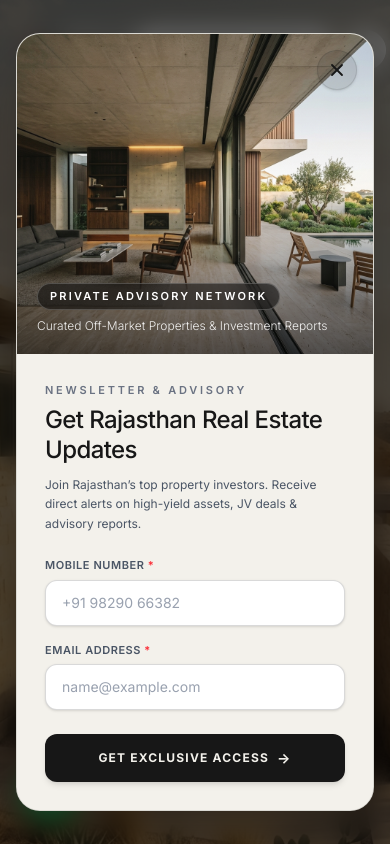
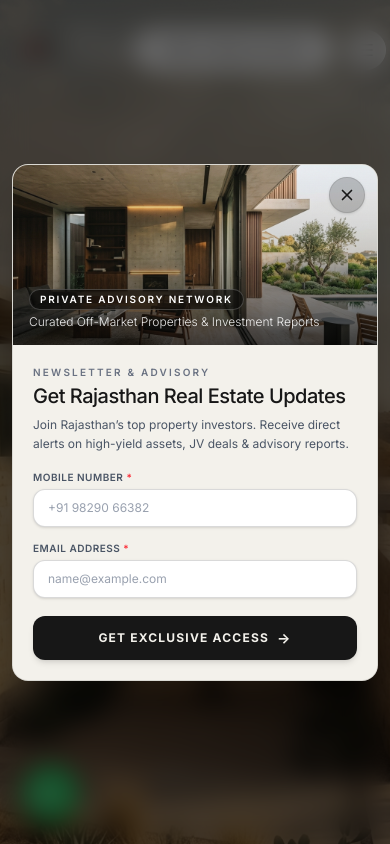
Before and after one commit to krafixtech-source/Realtychambers, a Next.js app: page / in a window 390 px wide. Shown: the top 844 px of the page. Built offline with nearby package versions, Linux system fonts and the light colour scheme.

Commit message:
fix: responsive image and container layout for mobile newsletter modal

```diff
--- a/src/components/NewsletterModal.tsx
+++ b/src/components/NewsletterModal.tsx
@@ -65,22 +65,22 @@ export default function NewsletterModal() {
   if (!isOpen) return null
 
   return (
-    <div className="fixed inset-0 z-[9999] flex items-center justify-center p-4 sm:p-6 bg-black/60 backdrop-blur-md transition-opacity duration-300">
+    <div className="fixed inset-0 z-[9999] flex items-center justify-center p-3 sm:p-6 bg-black/60 backdrop-blur-md transition-opacity duration-300">
 
-      {/* Expanded Larger Modal Container (max-w-[900px]) with Light Cream Background */}
+      {/* Responsive Modal Container (max-w-[900px]) with Cream Background */}
       <div
-        className="relative w-full max-w-[900px] bg-[#F3F1EB] text-[#171717] rounded-3xl overflow-hidden shadow-2xl border border-black/10 flex flex-col md:flex-row transform transition-all duration-300 animate-in fade-in zoom-in-95"
+        className="relative w-full max-w-[900px] max-h-[90vh] overflow-y-auto bg-[#F3F1EB] text-[#171717] rounded-2xl sm:rounded-3xl shadow-2xl border border-black/10 flex flex-col md:flex-row transform transition-all duration-300 animate-in fade-in zoom-in-95"
         onClick={(e) => e.stopPropagation()}
       >
         {/* Cut / Close Button */}
         <button
           onClick={handleClose}
           aria-label="Close modal"
-          className="absolute top-4 right-4 z-30 w-10 h-10 flex items-center justify-center rounded-full bg-black/10 text-[#171717] hover:bg-black/20 border border-black/10 transition-all cursor-pointer group shadow-sm"
+          className="absolute top-3 right-3 sm:top-4 sm:right-4 z-30 w-9 h-9 sm:w-10 sm:h-10 flex items-center justify-center rounded-full bg-black/20 md:bg-black/10 text-[#171717] hover:bg-black/30 border border-black/10 transition-all cursor-pointer group shadow-sm"
         >
           <svg
-            width="20"
-            height="20"
+            width="18"
+            height="18"
             viewBox="0 0 24 24"
             fill="none"
             stroke="currentColor"
@@ -94,20 +94,21 @@ export default function NewsletterModal() {
           </svg>
         </button>
 
-        {/* Left Side Light-Colored Image Visual Banner */}
-        <div className="relative w-full md:w-5/12 h-56 md:h-auto min-h-[320px] overflow-hidden bg-[#E8E5DC]">
+        {/* Top/Left Light-Colored Image Visual Banner - Visible & Responsive on Mobile */}
+        <div className="relative w-full md:w-5/12 h-44 sm:h-52 md:h-auto min-h-[180px] sm:min-h-[220px] md:min-h-[360px] overflow-hidden bg-[#E8E5DC]">
           <Image
             src="/images/project_residence.png"
             alt="Realty Chamber Rajasthan Advisory"
             fill
+            sizes="(max-width: 768px) 100vw, 45vw"
             className="object-cover opacity-95 scale-105 hover:scale-100 transition-transform duration-700"
             priority
           />
           {/* Soft Vignette Overlay keeping image light and vibrant */}
-          <div className="absolute inset-0 bg-gradient-to-t from-black/60 via-transparent to-black/10" />
+          <div className="absolute inset-0 bg-gradient-to-t from-black/70 via-black/20 to-transparent md:from-black/60 md:to-black/10" />
 
-          <div className="absolute bottom-5 left-5 right-5 z-10">
-            <span className="text-[11px] uppercase tracking-[0.2em] font-semibold text-white bg-black/50 backdrop-blur-md px-3 py-1 rounded-full border border-white/20 inline-block mb-2">
+          <div className="absolute bottom-3.5 left-4 right-4 sm:bottom-5 sm:left-5 sm:right-5 z-10">
+            <span className="text-[10px] sm:text-[11px] uppercase tracking-[0.18em] font-semibold text-white bg-black/50 backdrop-blur-md px-2.5 py-0.5 sm:px-3 sm:py-1 rounded-full border border-white/20 inline-block mb-1 sm:mb-2">
               PRIVATE ADVISORY NETWORK
             </span>
             <p className="text-xs sm:text-sm text-white/90 font-light leading-snug">
@@ -116,36 +117,36 @@ export default function NewsletterModal() {
           </div>
         </div>
 
-        {/* Right Side Content & Form */}
-        <div className="relative w-full md:w-7/12 p-7 sm:p-10 flex flex-col justify-center bg-[#F3F1EB] min-h-[420px]">
+        {/* Bottom/Right Content & Form */}
+        <div className="relative w-full md:w-7/12 p-5 sm:p-8 md:p-10 flex flex-col justify-center bg-[#F3F1EB]">
           {submitted ? (
-            <div className="py-12 text-center flex flex-col items-center justify-center gap-4 my-auto">
-              <div className="w-14 h-14 rounded-full bg-emerald-100 text-emerald-700 border border-emerald-300 flex items-center justify-center text-2xl font-bold">
+            <div className="py-8 sm:py-12 text-center flex flex-col items-center justify-center gap-3 sm:gap-4 my-auto">
+              <div className="w-12 h-12 sm:w-14 sm:h-14 rounded-full bg-emerald-100 text-emerald-700 border border-emerald-300 flex items-center justify-center text-xl sm:text-2xl font-bold">
                 ✓
               </div>
-              <h3 className="text-2xl font-medium text-[#171717] tracking-tight">Thank You!</h3>
-              <p className="text-sm text-gray-600 max-w-[280px] leading-relaxed">
+              <h3 className="text-xl sm:text-2xl font-medium text-[#171717] tracking-tight">Thank You!</h3>
+              <p className="text-xs sm:text-sm text-gray-600 max-w-[280px] leading-relaxed">
                 You’re now subscribed to our private real estate advisory network.
               </p>
             </div>
           ) : (
             <>
-              <div className="mb-6">
-                <span className="text-[11px] uppercase tracking-[0.25em] font-semibold text-gray-500 block mb-1.5">
+              <div className="mb-4 sm:mb-6">
+                <span className="text-[10px] sm:text-[11px] uppercase tracking-[0.22em] font-semibold text-gray-500 block mb-1">
                   NEWSLETTER & ADVISORY
                 </span>
-                <h3 className="text-2xl sm:text-3xl font-medium tracking-tight text-[#171717] leading-tight">
+                <h3 className="text-xl sm:text-2xl md:text-3xl font-medium tracking-tight text-[#171717] leading-tight">
                   Get Rajasthan Real Estate Updates
                 </h3>
-                <p className="text-xs sm:text-sm text-gray-600 mt-2.5 leading-relaxed">
+                <p className="text-xs sm:text-sm text-gray-600 mt-1.5 sm:mt-2.5 leading-relaxed">
                   Join Rajasthan’s top property investors. Receive direct alerts on high-yield assets, JV deals & advisory reports.
                 </p>
               </div>
 
-              <form onSubmit={handleSubmit} className="flex flex-col gap-4">
+              <form onSubmit={handleSubmit} className="flex flex-col gap-3.5 sm:gap-4">
                 {/* Mobile Number Field */}
                 <div>
-                  <label className="text-[11px] font-semibold uppercase tracking-wider text-gray-600 block mb-1.5">
+                  <label className="text-[10px] sm:text-[11px] font-semibold uppercase tracking-wider text-gray-600 block mb-1">
                     Mobile Number <span className="text-red-500">*</span>
                   </label>
                   <input
@@ -154,13 +155,13 @@ export default function NewsletterModal() {
                     value={mobile}
                     onChange={(e) => setMobile(e.target.value)}
                     placeholder="+91 98290 66382"
-                    className="w-full bg-white border border-black/15 rounded-xl px-4 py-3 text-sm text-[#171717] placeholder:text-gray-400 focus:outline-none focus:border-black/60 focus:ring-1 focus:ring-black/20 transition-all shadow-sm"
+                    className="w-full bg-white border border-black/15 rounded-xl px-3.5 py-2.5 sm:px-4 sm:py-3 text-xs sm:text-sm text-[#171717] placeholder:text-gray-400 focus:outline-none focus:border-black/60 focus:ring-1 focus:ring-black/20 transition-all shadow-sm"
                   />
                 </div>
 
                 {/* Email Address Field */}
                 <div>
-                  <label className="text-[11px] font-semibold uppercase tracking-wider text-gray-600 block mb-1.5">
+                  <label className="text-[10px] sm:text-[11px] font-semibold uppercase tracking-wider text-gray-600 block mb-1">
                     Email Address <span className="text-red-500">*</span>
                   </label>
                   <input
@@ -169,14 +170,14 @@ export default function NewsletterModal() {
                     value={email}
                     onChange={(e) => setEmail(e.target.value)}
                     placeholder="name@example.com"
-                    className="w-full bg-white border border-black/15 rounded-xl px-4 py-3 text-sm text-[#171717] placeholder:text-gray-400 focus:outline-none focus:border-black/60 focus:ring-1 focus:ring-black/20 transition-all shadow-sm"
+                    className="w-full bg-white border border-black/15 rounded-xl px-3.5 py-2.5 sm:px-4 sm:py-3 text-xs sm:text-sm text-[#171717] placeholder:text-gray-400 focus:outline-none focus:border-black/60 focus:ring-1 focus:ring-black/20 transition-all shadow-sm"
                   />
                 </div>
 
                 {/* Submit Button */}
                 <button
                   type="submit"
-                  className="mt-2 w-full bg-[#171717] text-[#F3F1EB] hover:bg-black font-bold py-3.5 px-4 rounded-xl text-xs uppercase tracking-widest transition-all shadow-md hover:shadow-xl active:scale-[0.98] cursor-pointer flex items-center justify-center gap-2"
+                  className="mt-1 w-full bg-[#171717] text-[#F3F1EB] hover:bg-black font-bold py-3 sm:py-3.5 px-4 rounded-xl text-xs uppercase tracking-widest transition-all shadow-md hover:shadow-xl active:scale-[0.98] cursor-pointer flex items-center justify-center gap-2"
                 >
                   Get Exclusive Access
                   <span className="text-sm">→</span>
```
